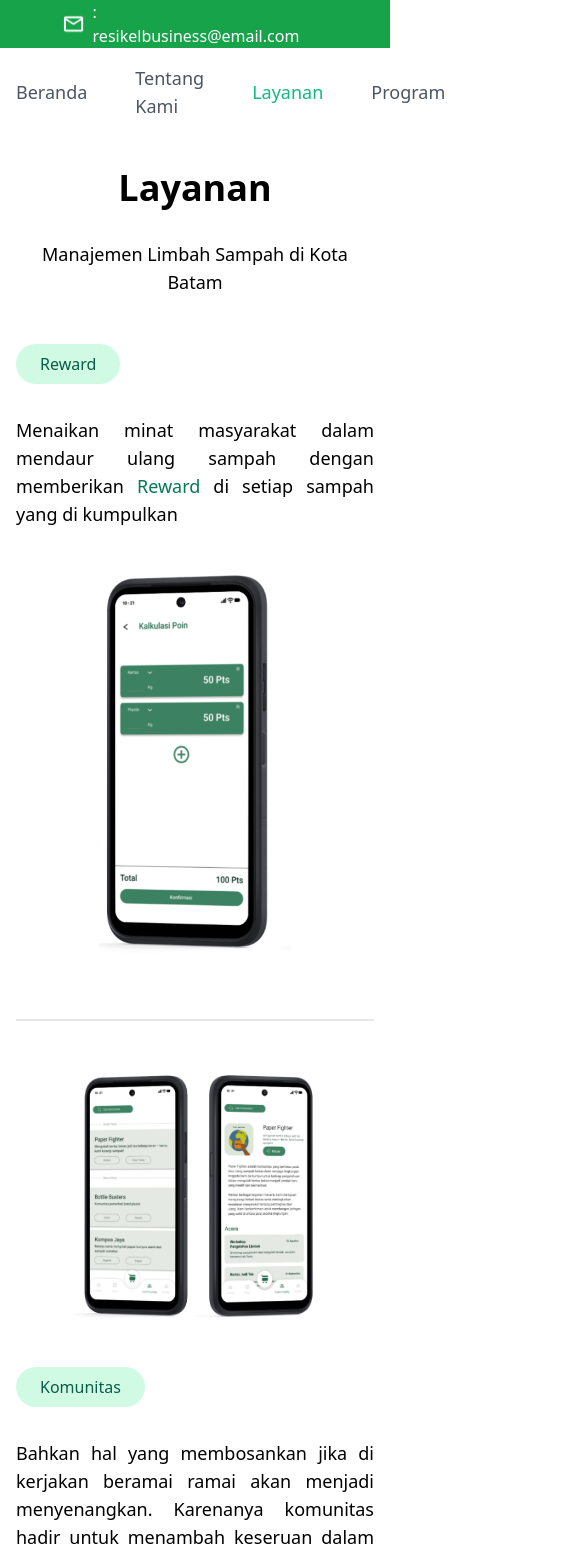
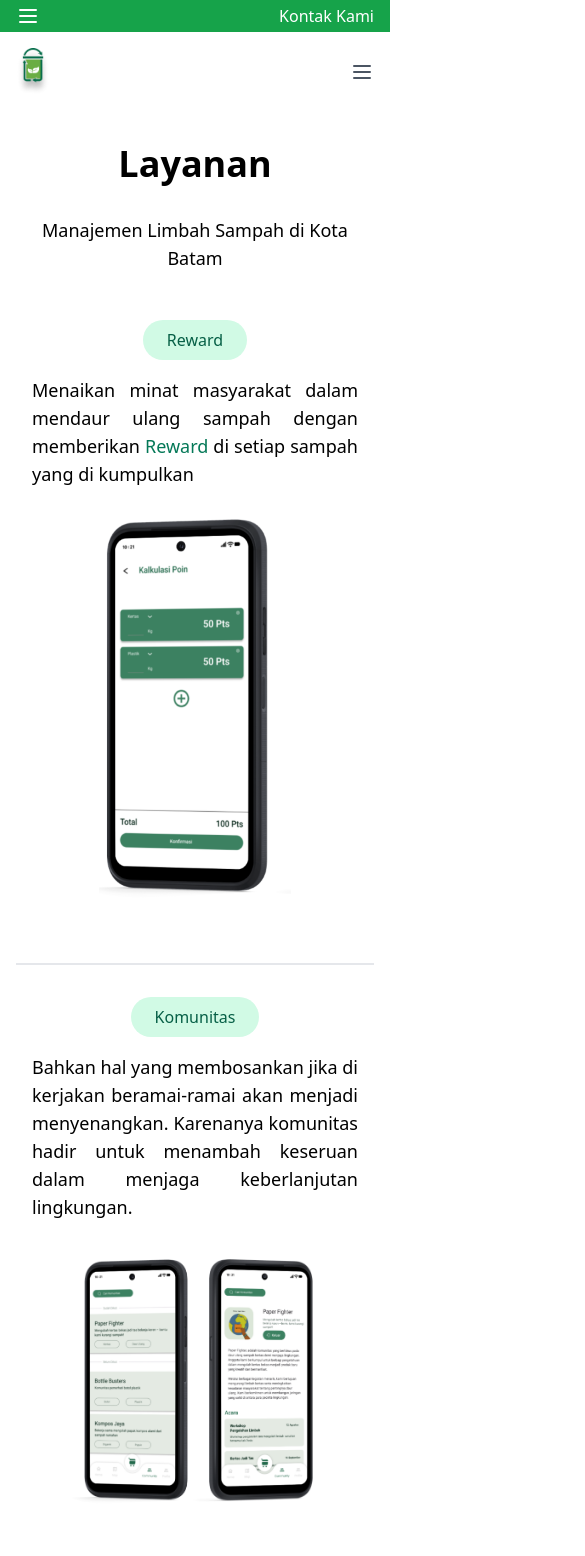
Before and after one commit to DapaaLagii/Dashboard_Resikel, a React (Vite) app: page /layanan in a window 390 px wide. Shown: the top 1556 px of the page, 585 px wide, since content can reach past the window. Built offline with nearby package versions, Linux system fonts and the light colour scheme.

Commit message:
add responsif component

```diff
--- a/src/components/footer.jsx
+++ b/src/components/footer.jsx
@@ -1,18 +1,15 @@
-import React from "react";
-import { Link, useLocation } from 'react-router-dom';
+import React from 'react';
+import { Link } from 'react-router-dom';
 
-function Footer(){
-  const location = useLocation();
-
+const Footer = () => {
   const scrollToSection = (sectionId) => {
-    if (location.pathname === '/tentang' || location.pathname === '/layanan' || location.pathname === '/program'); {
     const element = document.getElementById(sectionId);
     if (element) {
       element.scrollIntoView({ behavior: 'smooth' });
     }
-    }
   };
-    return(
+
+  return (
     <footer className="w-full bg-white text-green-800 mt-auto py-8">
       <div className="max-w-4xl mx-auto grid grid-cols-3 gap-8 text-center">
         <div>
@@ -85,36 +82,60 @@ function Footer(){
       </div>
       <div className="mt-16">
         <hr className="border-t border-gray-300 mb-2" />
-                <div className="flex flex-col md:flex-row items-center justify-between px-4 space-y-4 md:space-y-0">
-                  <div className="flex items-center mt-2">
+      <div className="flex flex-col items-center px-4 space-y-4">
+
+    <div className="md:hidden flex items-center mb-4 mt-6">
+      <img
+        src="./images/ig2.png"
+        alt="Instagram"
+        className="h-8 w-auto mx-2"
+      />
+      <img
+        src="./images/mail2.png"
+        alt="Email"
+        className="h-8 w-auto mx-2"
+      />
+      <img
+        src="./images/telpon2.png"
+        alt="Telepon"
+        className="h-8 w-auto mx-2"
+      />
+    </div>
+
+    <div className="w-full flex justify-between items-center">
+  <div className="w-full flex flex-col md:flex-row items-center justify-center md:justify-start">
+    <div className="flex items-center">
       <img
         src="./images/logo.png"
         alt="Resikel Logo"
         className="h-12 w-auto mr-3"
       />
-                    <span className="text-sm mb-2">RESIKEL © 2024 AgriMadani. All Rights Reserved.</span>
+      <span className="text-sm">RESIKEL © 2024 AgriMadani. All Rights Reserved.</span>
     </div>
-                  <div className="flex items-center">
+  </div>
+
+      <div className="hidden md:flex items-center">
         <img
           src="./images/ig2.png"
-                      alt="Logo 1"
+          alt="Instagram"
           className="h-8 w-auto mx-2"
         />
         <img
           src="./images/mail2.png"
-                      alt="Logo 2"
+          alt="Email"
           className="h-8 w-auto mx-2"
         />
         <img
           src="./images/telpon2.png"
-                      alt="Logo 3"
-                      className="h-8 w-auto ml-2"
+          alt="Telepon"
+          className="h-8 w-auto mx-2"
         />
       </div>
     </div>
   </div>
+</div>
 </footer>
-    )
-}
+  );
+};
 
 export default Footer;
--- a/src/components/header.jsx
+++ b/src/components/header.jsx
@@ -1,26 +1,90 @@
-import React from "react";
+import React, { useState } from "react";
 
-function Header(){
-    return(
-      <header className="w-full bg-green-600 text-white flex justify-center items-center py-0.1">
-        <div className="flex space-x-40">
+function Header() {
+  const [isMenuOpen, setIsMenuOpen] = useState(false);
+
+  const toggleMenu = () => {
+    setIsMenuOpen(!isMenuOpen);
+  };
+
+  return (
+    <header className="w-full bg-green-600 text-white">
+      <div className="hidden md:flex justify-center items-center py-0.5">
+        <div className="flex space-x-10 lg:space-x-40">
           <div className="flex items-center">
             <img src="./images/ig.png" alt="Resikel Logo" className="w-6 h-6 mr-2" />
-              <span>: @Resikel</span>
+            <span>: @Resikel</span>
           </div>
 
           <div className="flex items-center">
             <img src="./images/mail.png" alt="Email Icon" className="w-6 h-6 mr-2" />
-              <span>: resikelbusiness@email.com</span>
+            <span>: resikelbusiness@email.com</span>
           </div>
 
           <div className="flex items-center">
             <img src="./images/telpon.png" alt="Phone Icon" className="w-6 h-6 mr-2" />
-              <span>: +123456789012</span>
+            <span>: +123456789012</span>
           </div>
         </div>
-      </header>
-    )
+      </div>
+
+      <div className="md:hidden">
+        <div className="flex justify-between items-center px-4 py-1">
+          <button onClick={toggleMenu} className="focus:outline-none">
+            <svg
+              className={`w-6 h-6 transition-transform duration-300`}
+              fill="none"
+              stroke="currentColor"
+              viewBox="0 0 24 24"
+              xmlns="http://www.w3.org/2000/svg"
+            >
+              {isMenuOpen ? (
+                <>
+                  <path
+                    strokeLinecap="round"
+                    strokeLinejoin="round"
+                    strokeWidth={2}
+                    d="M6 18L18 6M6 6l12 12"
+                  />
+                </>
+              ) : (
+                <>
+                  <path
+                    strokeLinecap="round"
+                    strokeLinejoin="round"
+                    strokeWidth={2}
+                    d="M4 6h16M4 12h16M4 18h16"
+                  />
+                </>
+              )}
+            </svg>
+          </button>
+          <span>Kontak Kami</span>
+        </div>
+
+        {isMenuOpen && (
+          <div className="absolute z-50 w-full bg-green-600 py-4 animate-slide-down">
+            <div className="flex flex-col space-y-4 items-center">
+              <div className="flex items-center">
+                <img src="./images/ig.png" alt="Resikel Logo" className="w-6 h-6 mr-2" />
+                <span>: @Resikel</span>
+              </div>
+
+              <div className="flex items-center">
+                <img src="./images/mail.png" alt="Email Icon" className="w-6 h-6 mr-2" />
+                <span>: resikelbusiness@email.com</span>
+              </div>
+
+              <div className="flex items-center">
+                <img src="./images/telpon.png" alt="Phone Icon" className="w-6 h-6 mr-2" />
+                <span>: +123456789012</span>
+              </div>
+            </div>
+          </div>
+        )}
+      </div>
+    </header>
+  );
 }
 
 export default Header;
--- a/src/components/navbar.jsx
+++ b/src/components/navbar.jsx
@@ -1,10 +1,15 @@
-import React from "react";
+import React, { useState } from "react";
 import { NavLink } from "react-router-dom";
 
+function Navbar() {
+    const [isMenuOpen, setIsMenuOpen] = useState(false);
 
-function Navbar() {
+    const toggleMenu = () => {
+        setIsMenuOpen(!isMenuOpen);
+    };
+
     return (
-        <nav className="bg-white text-gray-600 p-4">
+        <nav className="bg-white text-gray-600 p-4 relative">
             <div className="container mx-auto flex justify-between items-center">
                 <div className="flex items-center">
                     <img
@@ -14,10 +19,11 @@ function Navbar() {
                     />
                 </div>
 
-            <nav className="font-medium flex items-center gap-12" navbar>
+                {/* Desktop Navigation */}
+                <div className="hidden md:flex font-medium items-center gap-12">
                     <NavLink
                         className={({ isActive }) =>
-                            `nav-link text-lg ${isActive ? 'text-emerald-500' : 'text-gray-600'} hover:text-emerald-200`
+                            `nav-link text-lg ${isActive ? 'text-emerald-500' : 'text-gray-600'} hover:text-emerald-200 transition-colors duration-300`
                         }
                         to="/"
                     >
@@ -25,7 +31,7 @@ function Navbar() {
                     </NavLink>
                     <NavLink
                         className={({ isActive }) =>
-                            `nav-link text-lg ${isActive ? 'text-emerald-500' : 'text-gray-600'} hover:text-emerald-200`
+                            `nav-link text-lg ${isActive ? 'text-emerald-500' : 'text-gray-600'} hover:text-emerald-200 transition-colors duration-300`
                         }
                         to="/Tentang"
                     >
@@ -33,7 +39,7 @@ function Navbar() {
                     </NavLink>
                     <NavLink
                         className={({ isActive }) =>
-                            `nav-link text-lg ${isActive ? 'text-emerald-500' : 'text-gray-600'} hover:text-emerald-200`
+                            `nav-link text-lg ${isActive ? 'text-emerald-500' : 'text-gray-600'} hover:text-emerald-200 transition-colors duration-300`
                         }
                         to="/Layanan"
                     >
@@ -41,13 +47,104 @@ function Navbar() {
                     </NavLink>
                     <NavLink
                         className={({ isActive }) =>
-                            `nav-link text-lg ${isActive ? 'text-emerald-500' : 'text-gray-600'} hover:text-emerald-200`
+                            `nav-link text-lg ${isActive ? 'text-emerald-500' : 'text-gray-600'} hover:text-emerald-200 transition-colors duration-300`
                         }
                         to="/Program"
                     >
                         Program
                     </NavLink>
-                </nav>
+                </div>
+
+                {/* Mobile Menu Button */}
+                <button
+                    onClick={toggleMenu}
+                    className="md:hidden focus:outline-none"
+                >
+                    <svg
+                        className="w-6 h-6 transition-transform duration-300"
+                        fill="none"
+                        stroke="currentColor"
+                        viewBox="0 0 24 24"
+                        xmlns="http://www.w3.org/2000/svg"
+                    >
+                        {isMenuOpen ? (
+                            // Ikon X
+                            <path
+                                strokeLinecap="round"
+                                strokeLinejoin="round"
+                                strokeWidth={2}
+                                d="M6 18L18 6M6 6l12 12"
+                            />
+                        ) : (
+                            // Ikon Hamburger
+                            <path
+                                strokeLinecap="round"
+                                strokeLinejoin="round"
+                                strokeWidth={2}
+                                d="M4 6h16M4 12h16M4 18h16"
+                            />
+                        )}
+                    </svg>
+                </button>
+            </div>
+
+            {/* Mobile Menu Dropdown */}
+            <div
+                className={`
+                    md:hidden
+                    absolute
+                    left-0
+                    right-0
+                    bg-white
+                    shadow-lg
+                    overflow-hidden
+                    transition-all
+                    duration-300
+                    ease-in-out
+                    ${isMenuOpen
+                        ? 'opacity-100 translate-y-0 visible'
+                        : 'opacity-0 -translate-y-4 invisible'
+                    }
+                `}
+            >
+                <div className="flex flex-col items-center py-4 space-y-4">
+                    <NavLink
+                        onClick={toggleMenu}
+                        className={({ isActive }) =>
+                            `nav-link text-lg ${isActive ? 'text-emerald-500' : 'text-gray-600'} hover:text-emerald-200 transition-colors duration-300`
+                        }
+                        to="/"
+                    >
+                        Beranda
+                    </NavLink>
+                    <NavLink
+                        onClick={toggleMenu}
+                        className={({ isActive }) =>
+                            `nav-link text-lg ${isActive ? 'text-emerald-500' : 'text-gray-600'} hover:text-emerald-200 transition-colors duration-300`
+                        }
+                        to="/Tentang"
+                    >
+                        Tentang Kami
+                    </NavLink>
+                    <NavLink
+                        onClick={toggleMenu}
+                        className={({ isActive }) =>
+                            `nav-link text-lg ${isActive ? 'text-emerald-500' : 'text-gray-600'} hover:text-emerald-200 transition-colors duration-300`
+                        }
+                        to="/Layanan"
+                    >
+                        Layanan
+                    </NavLink>
+                    <NavLink
+                        onClick={toggleMenu}
+                        className={({ isActive }) =>
+                            `nav-link text-lg ${isActive ? 'text-emerald-500' : 'text-gray-600'} hover:text-emerald-200 transition-colors duration-300`
+                        }
+                        to="/Program"
+                    >
+                        Program
+                    </NavLink>
+                </div>
             </div>
         </nav>
     );
--- a/src/pages/Beranda.jsx
+++ b/src/pages/Beranda.jsx
@@ -2,7 +2,7 @@ import React from "react";
 import { Link } from "react-router-dom";
 
 const HeroSection = () => (
-  <section className="mt-10 max-w-3xl mx-auto">
+  <section className="mt-10 max-w-3xl mx-auto ">
       <div className="p-10 flex mb-4 border-4 border-emerald-800 bg-emerald-800 bg-opacity-20 rounded-2xl shadow-[5px_5px_20px_rgba(0,0,0,0.7)]">
         <img src="./images/nokia.png" alt="App Screenshot" className="h-45 self-start mt-2" />
       <div className="flex flex-col ml-6 justify-center">
--- a/src/pages/Layanan.jsx
+++ b/src/pages/Layanan.jsx
@@ -1,7 +1,8 @@
 import React from "react";
 
 const RewardSection = () => (
-  <div id="rewarding" className="grid md:grid-cols-2 gap-8 mb-16 items-center">
+  <div id="rewarding" className="mb-16">
+    <div className="hidden md:grid md:grid-cols-2 gap-8 items-center">
       <div className="space-y-4">
         <div className="inline-block bg-emerald-100 rounded-full px-6 py-2 text-emerald-800 font-medium mb-4">
           Reward
@@ -16,10 +17,24 @@ const RewardSection = () => (
         <img src="./images/nokia2.png" alt="Reward App Screenshot" className="w-48" />
       </div>
     </div>
+
+    <div className="md:hidden flex flex-col items-center">
+      <div className="inline-block bg-emerald-100 rounded-full px-6 py-2 text-emerald-800 font-medium mb-4 text-center">
+        Reward
+      </div>
+      <p className="text-lg text-justify mb-4 px-4">
+        Menaikan minat masyarakat dalam mendaur ulang sampah dengan memberikan
+        <span className="text-emerald-700 font-medium"> Reward </span>
+        di setiap sampah yang di kumpulkan
+      </p>
+      <img src="./images/nokia2.png" alt="Reward App Screenshot" className="w-48" />
+    </div>
+  </div>
 );
 
 const KomunitasSection = () => (
-  <div id="komunitas" className="grid md:grid-cols-2 gap-8 mb-16 items-center">
+  <div id="komunitas" className="mb-16">
+    <div className="hidden md:grid md:grid-cols-2 gap-8 items-center">
       <div className="flex justify-center md:order-1">
         <div className="flex space-x-4">
           <img src="./images/nokia3.png" alt="Community App Screenshot 1" className="w-64" />
@@ -30,28 +45,53 @@ const KomunitasSection = () => (
           Komunitas
         </div>
         <p className="text-lg text-justify">
-      Bahkan hal yang membosankan jika di kerjakan beramai ramai akan menjadi menyenangkan.
-      Karenanya komunitas hadir untuk menambah keseruan dalam menjaga keberlanjutan lingkungan
+          Bahkan hal yang membosankan jika di kerjakan beramai-ramai akan menjadi menyenangkan.
+          Karenanya komunitas hadir untuk menambah keseruan dalam menjaga keberlanjutan lingkungan.
         </p>
+      </div>
+    </div>
+
+    <div className="md:hidden flex flex-col items-center">
+      <div className="inline-block bg-emerald-100 rounded-full px-6 py-2 text-emerald-800 font-medium mb-4 text-center">
+        Komunitas
+      </div>
+      <p className="text-lg text-justify mb-4 px-4">
+        Bahkan hal yang membosankan jika di kerjakan beramai-ramai akan menjadi menyenangkan.
+        Karenanya komunitas hadir untuk menambah keseruan dalam menjaga keberlanjutan lingkungan.
+      </p>
+      <img src="./images/nokia3.png" alt="Community App Screenshot 1" className="w-64" />
     </div>
   </div>
 );
 
 const JemputSampahSection = () => (
-  <div id="jemput" className="grid md:grid-cols-2 gap-8 mb-16 items-center">
-    <div className="space-y-4">
+  <div id="jemput" className="mb-16">
+    <div className="hidden md:grid md:grid-cols-2 gap-8 items-center">
+      <div className="space-y-4 md:order-1">
         <div className="inline-block bg-emerald-100 rounded-full px-6 py-2 text-emerald-800 font-medium mb-4">
           Jemput Sampah
         </div>
         <p className="text-lg text-justify">
           Kami tahu jika tidak semua orang punya waktu, oleh sebab itu kami memfasilitasi pengguna agar tetap
-        nyaman dalam mendaur ulang sampah
+          nyaman dalam mendaur ulang sampah.
         </p>
       </div>
-    <div className="flex justify-center">
+      <div className="flex justify-center md:order-2">
         <div className="flex space-x-4">
           <img src="./images/nokia4.png" alt="Pickup App Screenshot 1" className="w-64" />
         </div>
+      </div>
+    </div>
+
+    <div className="md:hidden flex flex-col items-center">
+      <div className="inline-block bg-emerald-100 rounded-full px-6 py-2 text-emerald-800 font-medium mb-4 text-center">
+        Jemput Sampah
+      </div>
+      <p className="text-lg text-justify mb-4 px-4">
+        Kami tahu jika tidak semua orang punya waktu, oleh sebab itu kami memfasilitasi pengguna agar tetap
+        nyaman dalam mendaur ulang sampah.
+      </p>
+      <img src="./images/nokia4.png" alt="Pickup App Screenshot 1" className="w-64" />
     </div>
   </div>
 );
--- a/src/pages/Program.jsx
+++ b/src/pages/Program.jsx
@@ -28,7 +28,7 @@ const IntroductionSection = () => (
 
 const EducationSection = () => (
   <div id="edukasi" className="mb-16">
-  <div className="grid md:grid-cols-2 gap-8 items-center">
+    <div className="hidden md:grid md:grid-cols-2 gap-8 items-center">
       <div className="space-y-4">
         <h2 className="text-3xl font-bold text-emerald-700 mb-4">Edukasi</h2>
         <p className="text-lg text-justify">
@@ -39,12 +39,20 @@ const EducationSection = () => (
         <img src="./images/nokia5.png" alt="Education Feature" className="w-64" />
       </div>
     </div>
+
+    <div className="md:hidden flex flex-col items-center">
+      <h2 className="text-3xl font-bold text-emerald-700 mb-4 text-center">Edukasi</h2>
+      <p className="text-lg text-justify mb-4 px-4">
+        Resikel Menghadirkan Fitur Berita & Edukasi untuk mengenalkan masyarakat umum tentang sampah yang akan mereka daur ulang, seperti jenis-jenis sampah dan cara penanganannya, serta fitur berita, yang diharapkan meningkatkan kesadaran masyarakat tentang masalah sampah yang ada di sekitar mereka.
+      </p>
+      <img src="./images/nokia5.png" alt="Education Feature" className="w-64" />
+    </div>
   </div>
 );
 
 const EventSection = () => (
   <div id="event" className="mb-16">
-  <div className="grid md:grid-cols-2 gap-8 items-center">
+    <div className="hidden md:grid md:grid-cols-2 gap-8 items-center">
       <div className="md:order-1">
         <img src="./images/nokia6.png" alt="Event Feature" className="w-64 mx-auto md:mx-0" />
       </div>
@@ -53,6 +61,16 @@ const EventSection = () => (
         <p className="text-lg text-justify">
           Resikel menjembatani komunitas komunitas yang bergerak di bidang lingkungan untuk menjangkau lebih banyak orang untuk bergabung dalam membangun lingkungan yang lebih baik. Event komunitas dapat menjadwalkan acara acara mereka dimana mereka dibebaskan membuat acara apapun yang masih berkaitan dengan daur ulang.
         </p>
+      </div>
+    </div>
+
+    <div className="grid md:hidden grid-cols-1 gap-4">
+      <div className="flex flex-col items-center">
+        <h2 className="text-3xl font-bold text-emerald-700 mb-4">Event</h2>
+        <p className="text-lg text-justify mb-4 px-4">
+          Resikel menjembatani komunitas komunitas yang bergerak di bidang lingkungan untuk menjangkau lebih banyak orang untuk bergabung dalam membangun lingkungan yang lebih baik. Event komunitas dapat menjadwalkan acara acara mereka dimana mereka dibebaskan membuat acara apapun yang masih berkaitan dengan daur ulang.
+        </p>
+        <img src="./images/nokia6.png" alt="Event Feature" className="w-64" />
       </div>
     </div>
   </div>
```
Lines whose indentation alone changed are shown as unchanged.
